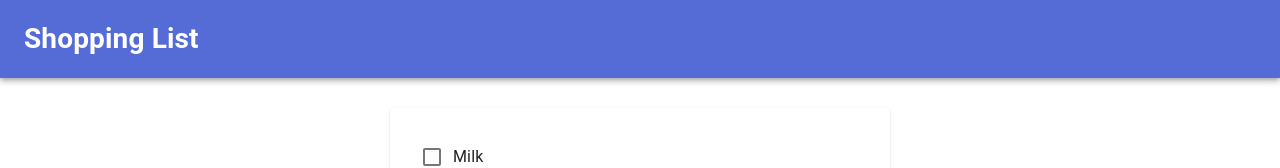
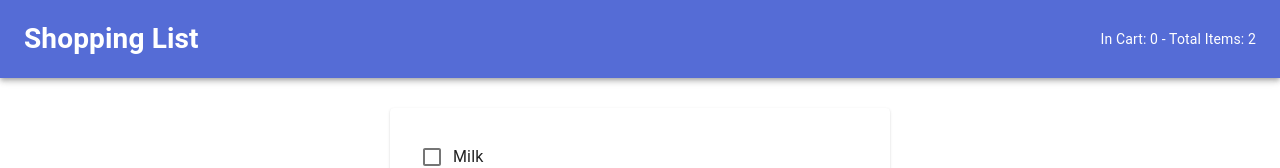
Before and after one commit to pizzapanther/react-shopping, a React (Create React App) app: page / in a window 1280 px wide. Shown: the top 168 px of the page. Built offline with nearby package versions, Linux system fonts and the light colour scheme.

Commit message:
item count

```diff
--- a/src/App.jsx
+++ b/src/App.jsx
@@ -7,8 +7,10 @@ import { red } from '@material-ui/core/colors';
 import { createTheme } from '@material-ui/core/styles';
 import AppBar from '@material-ui/core/AppBar';
 import Toolbar from '@material-ui/core/Toolbar';
+import Box from '@material-ui/core/Box';
 
 import ShoppingList from './shopping-list.jsx';
+import ShoppingCount from './shopping-count.jsx';
 import AddItem from './add-item.jsx';
 import store from './store.js';
 
@@ -44,7 +46,14 @@ function App() {
           <div className="App">
             <AppBar position="relative">
               <Toolbar>
-                <h1><Link to="/" style={{textDecoration: 'none', color: 'white'}}>Shopping List</Link></h1>
+                <Box display="flex" width={'100%'} alignItems="center">
+                  <Box flexGrow={1}>
+                    <h1><Link to="/" style={{textDecoration: 'none', color: 'white'}}>Shopping List</Link></h1>
+                  </Box>
+                  <Box>
+                    <ShoppingCount/>
+                  </Box>
+                </Box>
               </Toolbar>
             </AppBar>
             <Switch>
--- /dev/null
+++ b/src/shopping-count.jsx
@@ -0,0 +1,25 @@
+import react from 'react';
+import { connect } from 'react-redux';
+
+
+class ShoppingCount extends (react.Component) {
+	render() {
+		var in_cart = 0;
+		this.props.shopping_list.forEach((item) => {
+			if (item.in_cart) {
+				in_cart += 1;
+			}
+		});
+
+		return (
+			<div>In Cart: {in_cart} - Total Items: {this.props.shopping_list.length}</div>
+		);
+	}
+}
+
+function mapStateToProps (state) {
+	return {shopping_list: state.shopping_list};
+}
+
+var ConnectedCount = connect(mapStateToProps)(ShoppingCount);
+export default ConnectedCount;
```
